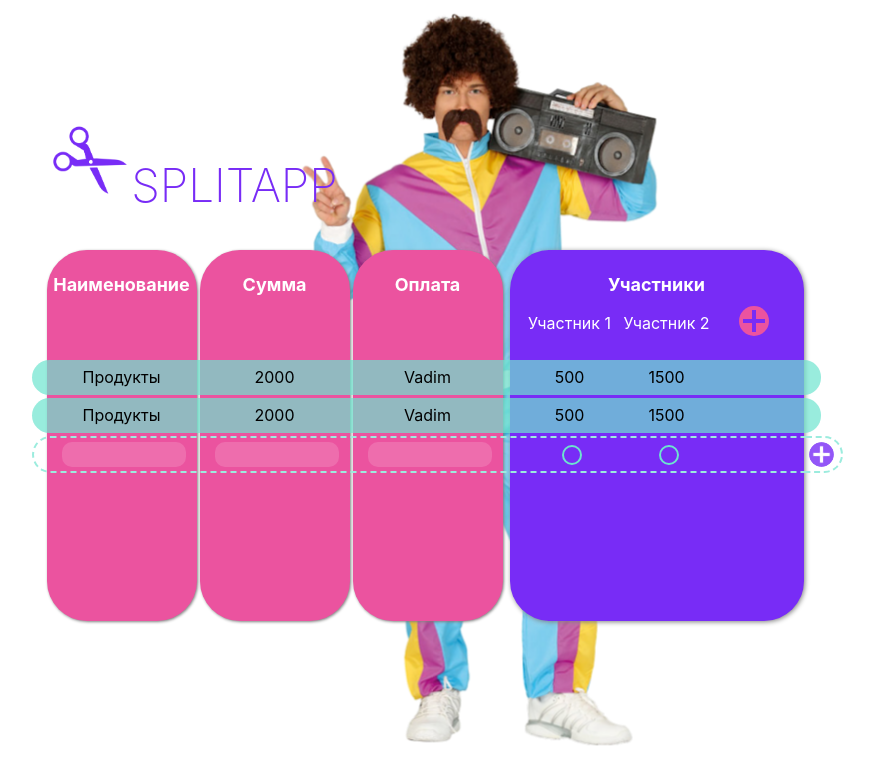
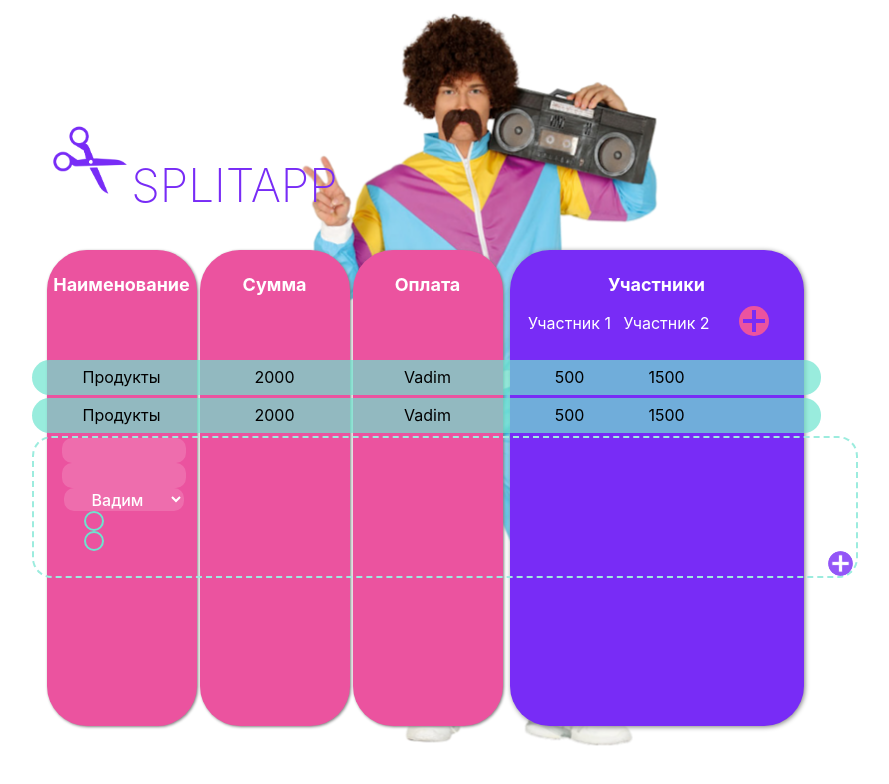
Before and after one commit to vgaidukov/splitapp, a React (Create React App) app: page / in a window 1280 px wide. Shown: the top 784 px of the page, without its empty margins (215-1104 px from the left). Built offline with nearby package versions, Linux system fonts and the light colour scheme.

Commit message:
refact: grid layout for lines

```diff
--- a/src/components/Form/Form.css
+++ b/src/components/Form/Form.css
@@ -1,55 +1,41 @@
 .form {
   margin: 0 0 0 -15px;
   padding-left: 15px;
-  width: 100%;
+  width: calc(100% + 15px + 35px);
   grid-column: 1/5;
   grid-row: 2/3;
-  display: flex;
-  border-left: 2px dashed #9cecde;
-  border-top: 2px dashed #9cecde;
-  border-bottom: 2px dashed #9cecde;
-  border-radius: 20px 0 0 20px;
-  position: relative;
-
-}
-
-.form__button-container {
-  position: absolute;
-  left: 100%;
-  top: -2px;
-  height: 100%;
-  min-width: 35px;
-  display: flex;
-  border-radius: 0 20px 20px 0;
-  border-right: 2px dashed #9cecde;
-  border-top: 2px dashed #9cecde;
-  border-bottom: 2px dashed #9cecde;
-  justify-content: space-between;
-  align-items: center;
+  border: 2px dashed #9cecde;
+  border-radius: 20px;
 }
 
 .form__button {
+  grid-column: -1;
+  padding: 0;
+  margin: 0 3px;
   display: flex;
+  justify-self: flex-end;
   border: none;
   background: none;
-  padding: 0;
-  margin-left: 3px;
 }
 
 .form__button-image {
-  transform: rotate(45deg);
   padding: 0;
-  display: flex;
   width: 25px;
   height: 25px;
+  display: flex;
   border: none;
   border-radius: 50%;
   opacity: .8;
+  transform: rotate(45deg);
   transition: .2s;
 }
 
 .form__button-image:hover {
   transform: scale(1.3) rotate(45deg);
+}
+
+.form__checkbox {
+  display: flex;
 }
 
 .form__label {
@@ -70,28 +56,25 @@
 }
 
 .form__label_participant {
+  margin-right: 7px;
+  padding: 0;
   width: 90px;
-  margin-right: 7px;
   position: relative;
-  padding: 0;
 }
 
 .form__input {
+  width: 80%;
+  height: 23px;
   display: flex;
-  width: 30px;
-  /* outline: 1px solid #fff; */
-  outline: none;
-  /* background:none; */
   background-color: rgba(255, 255, 255, .15);
   border: none;
   border-radius: 10px;
-  /* border: 1px solid #fff; */
-  /* opacity: 1; */
+  outline: none;
+  transition: all linear .2s;
+
   color: #fff;
-  height: 23px;
-  width: 80%;
+  font-weight: 500;
   text-align: center;
-  transition: all linear .2s;
 }
 
 .form__input:hover {
@@ -113,15 +96,12 @@
 
 .form__input_participant+label::before {
   content: '';
-  display: flex;
   width: 20px;
   height: 20px;
-  /* flex-shrink: 0;
-  flex-grow: 0; */
+  display: flex;
   border: 2px solid #6de4cf;
   border-radius: 50%;
   box-sizing: border-box;
-  /* margin-right: 0.5em; */
   background-repeat: no-repeat;
   background-position: center center;
   background-size: 50% 50%;
@@ -129,6 +109,5 @@
 }
 
 .form__input_participant:checked+label::before {
-/* border-color: 6de4cf; */
-background-color: #6de4cf;
+  background-color: #6de4cf;
 }
--- a/src/components/Form/Form.js
+++ b/src/components/Form/Form.js
@@ -3,7 +3,7 @@ import addButton from '../../images/button-add.png';
 function Form() {
 
   return (
-    <form className="form">
+    <form className="form grid">
 
       <label className="form__label form__label_initial">
         <input type="text" className="form__input form__input_initial"></input>
@@ -12,17 +12,20 @@ function Form() {
         <input type="text" className="form__input form__input_initial"></input>
       </label>
       <label className="form__label form__label_initial">
-        <input type="text" className="form__input form__input_initial"></input>
+        <select className="form__input form__input_initial">
+          <option>Вадим</option>
+          <option>Участник 2</option>
+        </select>
       </label>
 
+      <div className="form__checkbox" style={{ gridColumn: "5" }}>
         <input type="checkbox" id="check-1" name="check-1" className="form__input form__input_participant"></input>
-      <label for="check-1" className="form__label form__label_participant">
-      </label>
+        <label htmlFor="check-1" className="form__label form__label_participant"></label>
+      </div>
+      <div className="form__checkbox" style={{ gridColumn: "6" }}>
         <input type="checkbox" id="check-2" name="check-2" className="form__input form__input_participant"></input>
-      <label for="check-2" className="form__label form__label_participant">
-      </label>
-
-      <div className="form__button-container">
+        <label htmlFor="check-2" className="form__label form__label_participant"></label>
+      </div>
       <button type="button" className="form__button form__button_add">
         <img
           className="form__button-image"
@@ -30,7 +33,6 @@ function Form() {
           alt="добавить"
         />
       </button>
-      </div>
     </form>
   );
 }
--- a/src/components/Result/Result.css
+++ b/src/components/Result/Result.css
@@ -12,11 +12,7 @@
   margin-bottom: 10px;
 }
 
-.result__line {
-  margin-bottom: 3px;
-  padding: 0 15px;
-  width: 100%;
-  height: 35px;
+.grid {
   display: grid;
   grid-template-columns: repeat(3, 150px) 19px repeat(2, 90px) 70px;
   column-gap: 3px;
@@ -25,8 +21,21 @@
   box-sizing: border-box;
 }
 
+.result__line {
+  margin-bottom: 3px;
+  padding: 0 15px;
+  width: 100%;
+  height: 35px;
+  border-radius: 20px;
+  box-sizing: border-box;
+}
+
 .result__line_balance {
   background-color: rgba(190,190,190, .25);
+}
+
+.result__line_balance .result__title {
+  font-weight: 500;
 }
 
 .result__line_debt {
--- a/src/components/Total/Total.css
+++ b/src/components/Total/Total.css
@@ -2,10 +2,10 @@
   height: 90px;
   grid-row: 3/4;
   grid-column: 1/-1;
-  display: grid;
+  /* display: grid;
   grid-template-columns: repeat(3, 150px) 16px repeat(2, 90px) 70px;
   column-gap: 3px;
-  align-items: center;
+  align-items: center; */
 }
 
 .total__element {
--- a/src/components/Total/Total.js
+++ b/src/components/Total/Total.js
@@ -1,9 +1,10 @@
 import './Total.css';
+import '../Grid/Grid.css';
 
 function Total() {
 
   return (
-    <div className="total">
+    <div className="total grid">
       <p className="total__element total__element_amount">4000</p>
       <p className="total__element total__element_participant" style={{ gridColumn: "5" }}>1000</p>
       <p className="total__element total__element_participant" style={{ gridColumn: "6" }}>3000</p>
```
Also changed, not shown: src/components/Result/Result.js (+5 -4 lines). Lines whose indentation alone changed are shown as unchanged.
